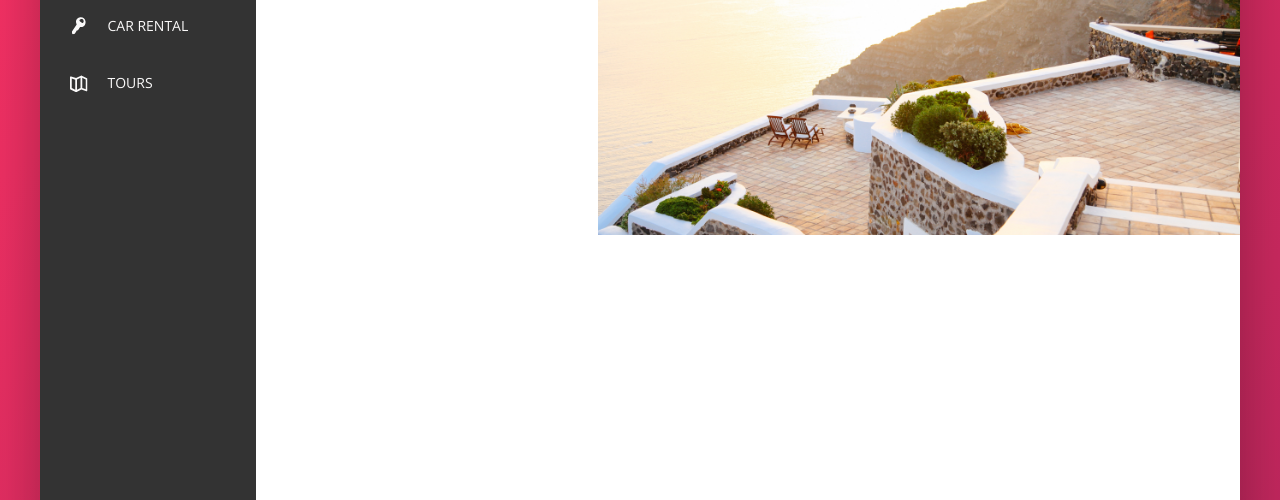
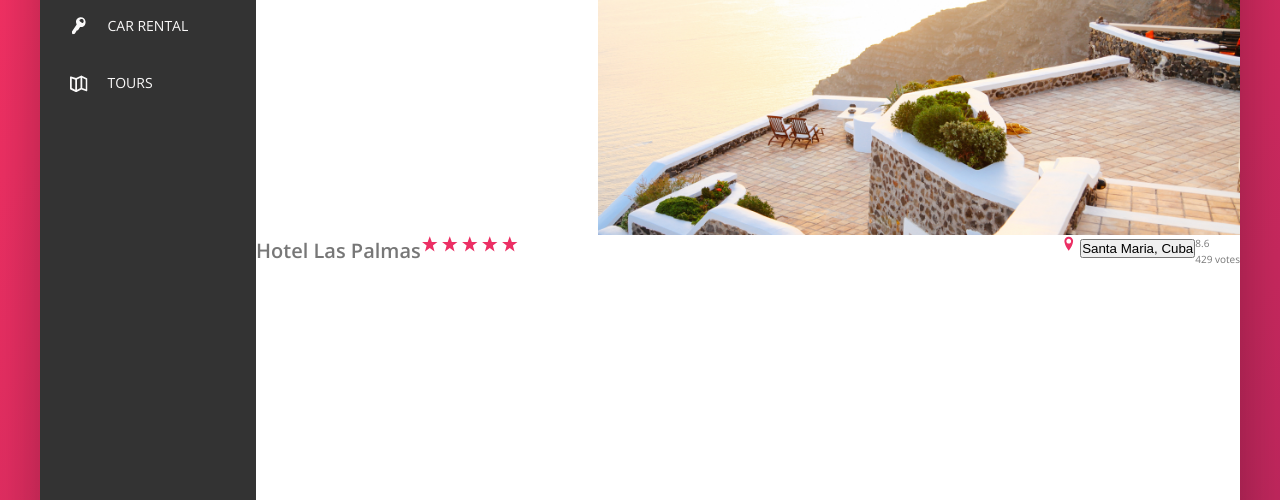
Before and after one commit to kasantosh/Flexpower, a website: page index.html in a window 1280 px wide. Shown: the part 300-800 px from the top of the page. Drawn offline with nearby package versions, Linux system fonts and the light colour scheme.

Commit message:
Designed the overview with the heading layout

```diff
--- a/css/style.css
+++ b/css/style.css
@@ -162,6 +162,15 @@ body {
     width: 100%;
     display: block; }
 
+.overview {
+  display: flex; }
+  .overview__stars {
+    margin-right: auto; }
+  .overview__icon-star, .overview__icon-location {
+    width: 1.75rem;
+    height: 1.75rem;
+    fill: var(--color-primary); }
+
 .container {
   max-width: 120rem;
   margin: 8rem auto;
--- a/index.html
+++ b/index.html
@@ -115,6 +115,51 @@
                     </figure>
 
                 </div>
+
+                <div class="overview">
+                    <h1 class="overview__heading">
+                        Hotel Las Palmas
+                    </h1>
+                    <div class="overview__stars">
+
+                        <svg class="overview__icon-star">
+                            <use xlink:href="img/sprite.svg#icon-star"></use>
+                        </svg>
+                        <svg class="overview__icon-star">
+                            <use xlink:href="img/sprite.svg#icon-star"></use>
+                        </svg>
+                        <svg class="overview__icon-star">
+                            <use xlink:href="img/sprite.svg#icon-star"></use>
+                        </svg>
+                        <svg class="overview__icon-star">
+                            <use xlink:href="img/sprite.svg#icon-star"></use>
+                        </svg>
+                        <svg class="overview__icon-star">
+                            <use xlink:href="img/sprite.svg#icon-star"></use>
+                        </svg>
+
+                    </div>
+
+                    <div class="overview__location">
+                        <svg class="overview__icon-location">
+                            <use xlink:href="img/sprite.svg#icon-location-pin"></use>
+                        </svg>
+
+                        <button class="btn-inline">
+                            Santa Maria, Cuba
+                        </button>
+                    </div>
+
+                    <div class="overview__rating">
+                        <div class="overview__rating-average">
+                            8.6
+                        </div>
+                        <div class="overview__rating-count">
+                            429 votes
+                        </div>
+                    </div>
+
+                </div>
             </main>
         </div>
     </div>
```
